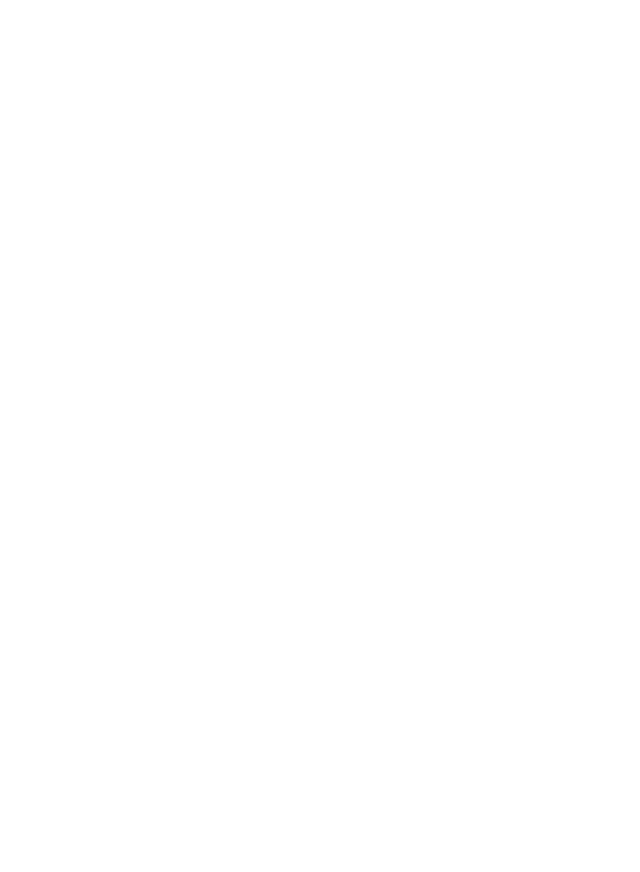
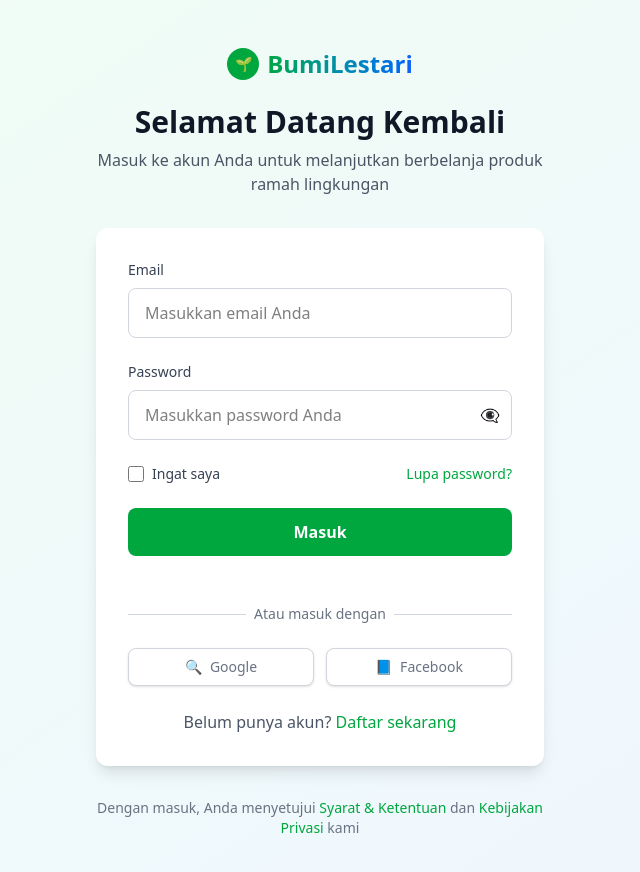
Before and after one commit to M-Aidil-Fitrah/BumiLestari, a React (Vite) app: page /login in a window 1280 px wide. Before the commit this address had no page. Shown: the top 872 px of the page, without its empty margins (320-960 px from the left). Before the commit the page ends 800 px from the top, so only its background shows below. Built offline with nearby package versions, Linux system fonts and the light colour scheme.

Commit message:
feat: add login

```diff
--- a/src/App.tsx
+++ b/src/App.tsx
@@ -3,6 +3,7 @@
 import MarketplacePage from './pages/MarketplacePage';
 import ProductDetailPage from './pages/ProductDetailPage';
 import PaymentPage from './pages/PaymentPage';
+import LoginPage from './pages/LoginPage';
 
 function App() {
   return (
@@ -12,6 +13,7 @@
         <Route path="/marketplace" element={<MarketplacePage />} />
         <Route path="/marketplace/product/:id" element={<ProductDetailPage />} />
         <Route path="/payment" element={<PaymentPage />} />
+        <Route path="/login" element={<LoginPage />} />
       </Routes>
     </Router>
   );
--- a/src/components/ui/Navigation.tsx
+++ b/src/components/ui/Navigation.tsx
@@ -75,6 +75,16 @@
 
           {/* CTA Button */}
           <div className="hidden md:flex items-center gap-4">
+            <button
+              onClick={() => navigate('/login')}
+              className={`px-4 py-2 rounded-lg font-medium transition-all duration-200 ${
+                isScrolled
+                  ? 'text-gray-700 hover:text-green-600'
+                  : 'text-white hover:text-green-300'
+              }`}
+            >
+              Masuk
+            </button>
             <button
               onClick={() => navigate('/marketplace')}
               className={`px-4 py-2 rounded-lg font-medium transition-all duration-200 ${
--- /dev/null
+++ b/src/pages/LoginPage.tsx
@@ -0,0 +1,171 @@
+import { useState } from 'react';
+import { Link, useNavigate } from 'react-router-dom';
+
+const LoginPage = () => {
+  const navigate = useNavigate();
+  const [formData, setFormData] = useState({
+    email: '',
+    password: ''
+  });
+  const [showPassword, setShowPassword] = useState(false);
+
+  const handleInputChange = (e: React.ChangeEvent<HTMLInputElement>) => {
+    const { name, value } = e.target;
+    setFormData(prev => ({
+      ...prev,
+      [name]: value
+    }));
+  };
+
+  const handleSubmit = (e: React.FormEvent) => {
+    e.preventDefault();
+    // Static login - untuk demo sementara
+    console.log('Login attempt:', formData);
+    alert('Login berhasil! (Demo)');
+    navigate('/');
+  };
+
+  return (
+    <div className="min-h-screen bg-gradient-to-br from-green-50 to-blue-50 flex items-center justify-center py-12 px-4 sm:px-6 lg:px-8">
+      <div className="max-w-md w-full space-y-8">
+        {/* Header */}
+        <div className="text-center">
+          <Link to="/" className="inline-block">
+            <div className="flex items-center justify-center space-x-2 mb-6">
+              <div className="w-8 h-8 bg-green-600 rounded-full flex items-center justify-center">
+                <span className="text-white font-bold text-sm">🌱</span>
+              </div>
+              <span className="text-2xl font-bold bg-gradient-to-r from-green-600 to-blue-600 bg-clip-text text-transparent">
+                BumiLestari
+              </span>
+            </div>
+          </Link>
+          <h2 className="text-3xl font-bold text-gray-900 mb-2">
+            Selamat Datang Kembali
+          </h2>
+          <p className="text-gray-600">
+            Masuk ke akun Anda untuk melanjutkan berbelanja produk ramah lingkungan
+          </p>
+        </div>
+
+        {/* Login Form */}
+        <div className="bg-white rounded-xl shadow-lg p-8">
+          <form className="space-y-6" onSubmit={handleSubmit}>
+            {/* Email Field */}
+            <div>
+              <label htmlFor="email" className="block text-sm font-medium text-gray-700 mb-2">
+                Email
+              </label>
+              <input
+                id="email"
+                name="email"
+                type="email"
+                required
+                value={formData.email}
+                onChange={handleInputChange}
+                className="w-full px-4 py-3 border border-gray-300 rounded-lg focus:ring-2 focus:ring-green-500 focus:border-green-500 transition-colors"
+                placeholder="Masukkan email Anda"
+              />
+            </div>
+
+            {/* Password Field */}
+            <div>
+              <label htmlFor="password" className="block text-sm font-medium text-gray-700 mb-2">
+                Password
+              </label>
+              <div className="relative">
+                <input
+                  id="password"
+                  name="password"
+                  type={showPassword ? 'text' : 'password'}
+                  required
+                  value={formData.password}
+                  onChange={handleInputChange}
+                  className="w-full px-4 py-3 pr-12 border border-gray-300 rounded-lg focus:ring-2 focus:ring-green-500 focus:border-green-500 transition-colors"
+                  placeholder="Masukkan password Anda"
+                />
+                <button
+                  type="button"
+                  onClick={() => setShowPassword(!showPassword)}
+                  className="absolute right-3 top-1/2 transform -translate-y-1/2 text-gray-500 hover:text-gray-700"
+                >
+                  {showPassword ? '👁️' : '👁️‍🗨️'}
+                </button>
+              </div>
+            </div>
+
+            {/* Remember Me & Forgot Password */}
+            <div className="flex items-center justify-between">
+              <div className="flex items-center">
+                <input
+                  id="remember-me"
+                  name="remember-me"
+                  type="checkbox"
+                  className="h-4 w-4 text-green-600 focus:ring-green-500 border-gray-300 rounded"
+                />
+                <label htmlFor="remember-me" className="ml-2 block text-sm text-gray-700">
+                  Ingat saya
+                </label>
+              </div>
+              <Link to="/forgot-password" className="text-sm text-green-600 hover:text-green-500">
+                Lupa password?
+              </Link>
+            </div>
+
+            {/* Submit Button */}
+            <button
+              type="submit"
+              className="w-full bg-green-600 hover:bg-green-700 text-white font-semibold py-3 px-4 rounded-lg transition-colors duration-200 transform hover:scale-105"
+            >
+              Masuk
+            </button>
+
+            {/* Social Login */}
+            <div className="mt-6">
+              <div className="relative">
+                <div className="absolute inset-0 flex items-center">
+                  <div className="w-full border-t border-gray-300" />
+                </div>
+                <div className="relative flex justify-center text-sm">
+                  <span className="px-2 bg-white text-gray-500">Atau masuk dengan</span>
+                </div>
+              </div>
+
+              <div className="mt-6 grid grid-cols-2 gap-3">
+                <button
+                  type="button"
+                  className="w-full inline-flex justify-center py-2 px-4 border border-gray-300 rounded-lg shadow-sm bg-white text-sm font-medium text-gray-500 hover:bg-gray-50"
+                >
+                  <span className="mr-2">🔍</span>
+                  Google
+                </button>
+                <button
+                  type="button"
+                  className="w-full inline-flex justify-center py-2 px-4 border border-gray-300 rounded-lg shadow-sm bg-white text-sm font-medium text-gray-500 hover:bg-gray-50"
+                >
+                  <span className="mr-2">📘</span>
+                  Facebook
+                </button>
+              </div>
+            </div>
+
+            {/* Register Link */}
+            <div className="text-center">
+              <span className="text-gray-600">Belum punya akun? </span>
+              <Link to="/register" className="text-green-600 hover:text-green-500 font-medium">
+                Daftar sekarang
+              </Link>
+            </div>
+          </form>
+        </div>
+
+        {/* Footer */}
+        <div className="text-center text-sm text-gray-500">
+          <p>Dengan masuk, Anda menyetujui <Link to="/terms" className="text-green-600 hover:underline">Syarat & Ketentuan</Link> dan <Link to="/privacy" className="text-green-600 hover:underline">Kebijakan Privasi</Link> kami</p>
+        </div>
+      </div>
+    </div>
+  );
+};
+
+export default LoginPage;
```
Also changed, not shown: src/pages/RegisterPage.tsx (added), 1 other file (tests, documents, lock files or other folders).
